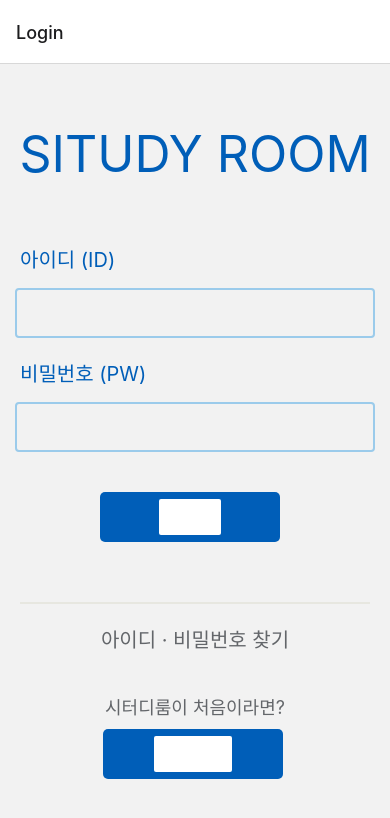
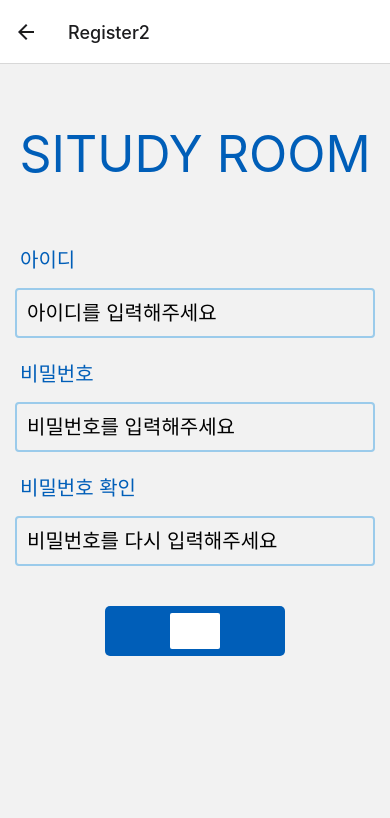
Before and after one commit to soonga00/situdyroom, a React Native app: screen /Register2 in a window 390 px wide. Shown: the top 818 px of the page. Built offline with nearby package versions, Linux system fonts and the light colour scheme.

Commit message:
fourth commit

```diff
--- a/App.js
+++ b/App.js
@@ -3,6 +3,7 @@ import { NavigationContainer } from "@react-navigation/native";
 import { createNativeStackNavigator } from '@react-navigation/native-stack';
 import LoginScreen from './screens/LoginScreen';
 import Register1Screen from "./screens/Register1Screen";
+import Register2Screen from "./screens/Register2Screen";
 import FindIDScreen from "./screens/FindIDScreen";
 import FindPWScreen from "./screens/FindPWScreen";
 
@@ -13,6 +14,7 @@ function App() {
     <Stack.Navigator initialRouteName="Login">
       <Stack.Screen name="Login" component={LoginScreen} />
       <Stack.Screen name="Register1" component={Register1Screen} />
+      <Stack.Screen name="Register2" component={Register2Screen} />
       <Stack.Screen name="Find ID" component={FindIDScreen} />
       <Stack.Screen name="Find PW" component={FindPWScreen} />
     </Stack.Navigator>
--- a/screens/LoginScreen.js
+++ b/screens/LoginScreen.js
@@ -3,8 +3,8 @@ import { SafeAreaView, Text, StyleSheet, View, Button, TextInput, TouchableOpaci
 import Color from '../colors/uosColors';
 
 function LoginScreen({ navigation }) {
-    const [ID, onEndEditingID] = useState('')
-    const [PW, onEndEditingPW] = useState('')
+    const [ID, setID] = useState('')
+    const [PW, setPW] = useState('')
 
     const onPressLogin = () => {
         if (ID == '')
@@ -23,7 +23,7 @@ function LoginScreen({ navigation }) {
                 <TextInput
                     style={styles.inputStyle}
                     value={ID}
-                    onChangeText={onEndEditingID}
+                    onChangeText={setID}
                     placeholder={''}
                     returnKeyType="done"
                 />
@@ -31,7 +31,7 @@ function LoginScreen({ navigation }) {
                 <TextInput
                     style={styles.inputStyle}
                     value={PW}
-                    onChangeText={onEndEditingPW}
+                    onChangeText={setPW}
                     placeholder={''}
                     returnKeyType="done"
                     secureTextEntry
@@ -131,7 +131,7 @@ const styles = StyleSheet.create({
     forRegister: {
         color: Color.gray,
         marginTop: 40,
-        fontSize: 18,
+        fontSize: 17,
         alignContent: 'center',
         textAlign: 'center',
     },
--- a/screens/Register1Screen.js
+++ b/screens/Register1Screen.js
@@ -3,7 +3,7 @@ import CheckBox from 'expo-checkbox';
 import React, { useState } from "react";
 import Color from '../colors/uosColors';
 
-function Register1Screen() {
+function Register1Screen(navigation) {
     const [name, setName] = useState('')
     const [classNum, setClassNum] = useState(0)
     const [phoneNum, setPhoneNum] = useState(0)
@@ -18,7 +18,8 @@ function Register1Screen() {
             Alert.alert("전화번호가 올바르지 않습니다.")
         else if (toggleCheckBox == false)
             Alert.alert("개인정보 수집, 이용 동의를 눌러주세요.")
-
+        else
+            navigation.navigation.navigate('Register2')
 
     }
     return (
--- /dev/null
+++ b/screens/Register2Screen.js
@@ -0,0 +1,114 @@
+import { SafeAreaView, Text, StyleSheet, View, Button, Alert, TextInput, TouchableOpacity } from 'react-native';
+import React, { useState } from "react";
+import Color from '../colors/uosColors';
+
+function Register2Screen(navigation) {
+    const [ID, setID] = useState('')
+    const [PW, setPW] = useState('')
+    const [PW2, setPW2] = useState('')
+
+    const onPressNext = () => {
+        if (ID == '')
+            Alert.alert("아이디가 올바르지 않습니다.")
+        else if (PW == '')
+            Alert.alert("비밀번호가 올바르지 않습니다.")
+        else if (PW != PW2)
+            Alert.alert("비밀번호를 다시 확인하세요")
+
+
+    }
+    return (
+        <SafeAreaView>
+            <Text style={styles.titleStyle}>SITUDY ROOM</Text>
+            <View style={styles.entryViewStyle}>
+                <Text style={styles.entryTitleStyle}>아이디</Text>
+                <TextInput
+                    style={styles.inputStyle}
+                    value={ID}
+                    onChangeText={setID}
+                    placeholder={'아이디를 입력해주세요'}
+                    returnKeyType="done"
+                />
+                <Text style={styles.entryTitleStyle}>비밀번호</Text>
+                <TextInput
+                    style={styles.inputStyle}
+                    value={PW}
+                    onChangeText={setPW}
+                    placeholder={'비밀번호를 입력해주세요'}
+                    maxLength={20}
+                    returnKeyType="done"
+                />
+                <Text style={styles.entryTitleStyle}>비밀번호 확인</Text>
+                <TextInput
+                    style={styles.inputStyle}
+                    value={PW2}
+                    onChangeText={setPW2}
+                    placeholder={'비밀번호를 다시 입력해주세요'}
+                    maxLength={20}
+                    returnKeyType="done"
+                />
+            </View>
+
+            <TouchableOpacity
+                style={styles.buttonStyle}
+                onPress={onPressNext}
+            >
+                <Button
+                    onPress={onPressNext}
+                    title={'확  인'}
+                    color={'white'}
+                    fontSize={30}
+                />
+            </TouchableOpacity>
+        </SafeAreaView>
+    )
+}
+
+const styles = StyleSheet.create({
+    /* 제목 */
+    titleStyle: {
+        color: Color.blue,
+        marginTop: 60,
+        fontSize: 50,
+        fontStyle: 'bold',
+        alignContent: 'center',
+        textAlign: 'center',
+    },
+    /* 입력창 */
+    entryViewStyle: {
+        marginTop: 40
+    },
+    entryTitleStyle: {
+        color: Color.blue,
+        marginTop: 20,
+        marginLeft: 20,
+        fontSize: 20,
+        fontStyle: 'bold'
+    },
+    inputStyle: {
+        height: 50,
+        width: 360,
+        borderColor: Color.blueSoft,
+        borderWidth: 2,
+        borderRadius: 4,
+        marginTop: 15,
+        marginLeft: 15,
+        padding: 10,
+        textAlign: 'left',
+        fontSize: 20,
+    },
+
+    /* 버튼 */
+    buttonStyle: {
+        alignItems: 'center',
+        justifyContent: 'center',
+        marginTop: 40,
+        marginHorizontal: 105,
+        width: 180,
+        height: 50,
+        backgroundColor: Color.blue,
+        borderRadius: 5
+    }
+});
+
+export default Register2Screen;
```
Also changed, not shown: components/UploadModeModal.js (added, +19 -0 lines), screens/CertifyLoadingScreen.js (added), screens/Main.js (added), screens/StudentIDScreen.js (added).
